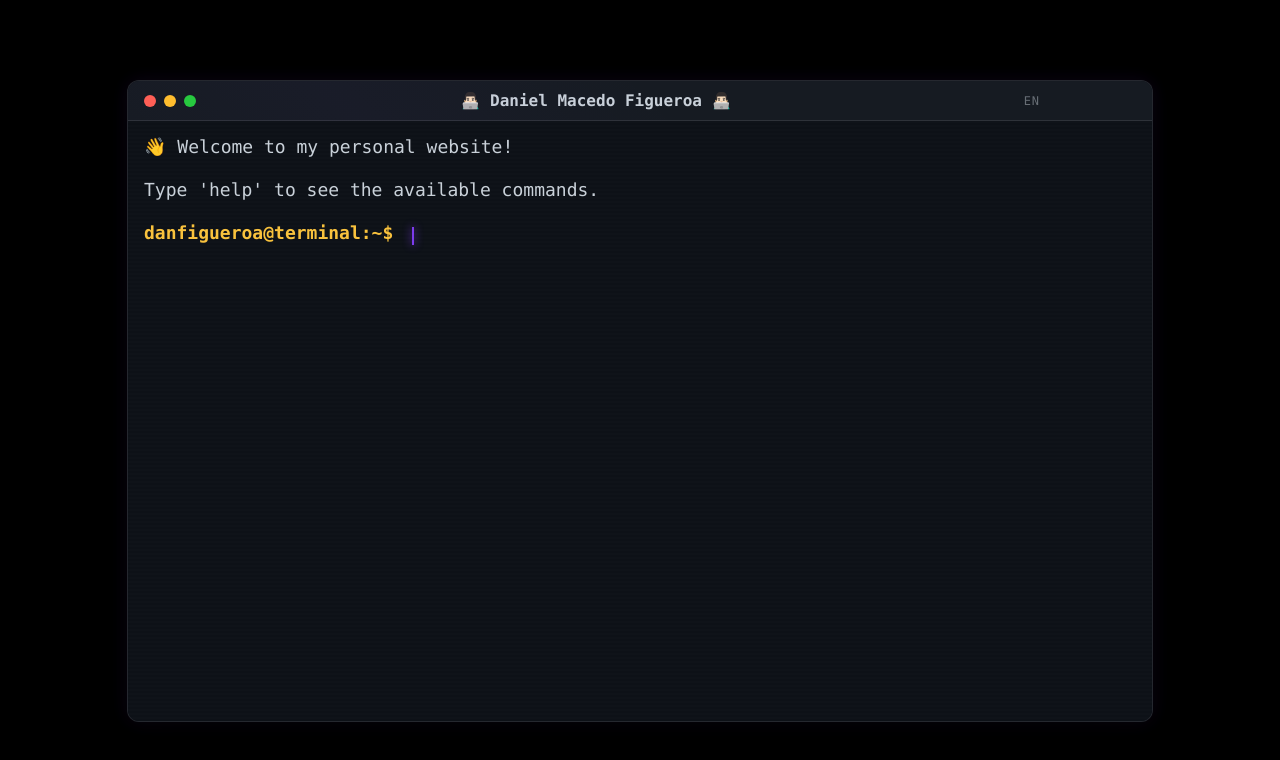
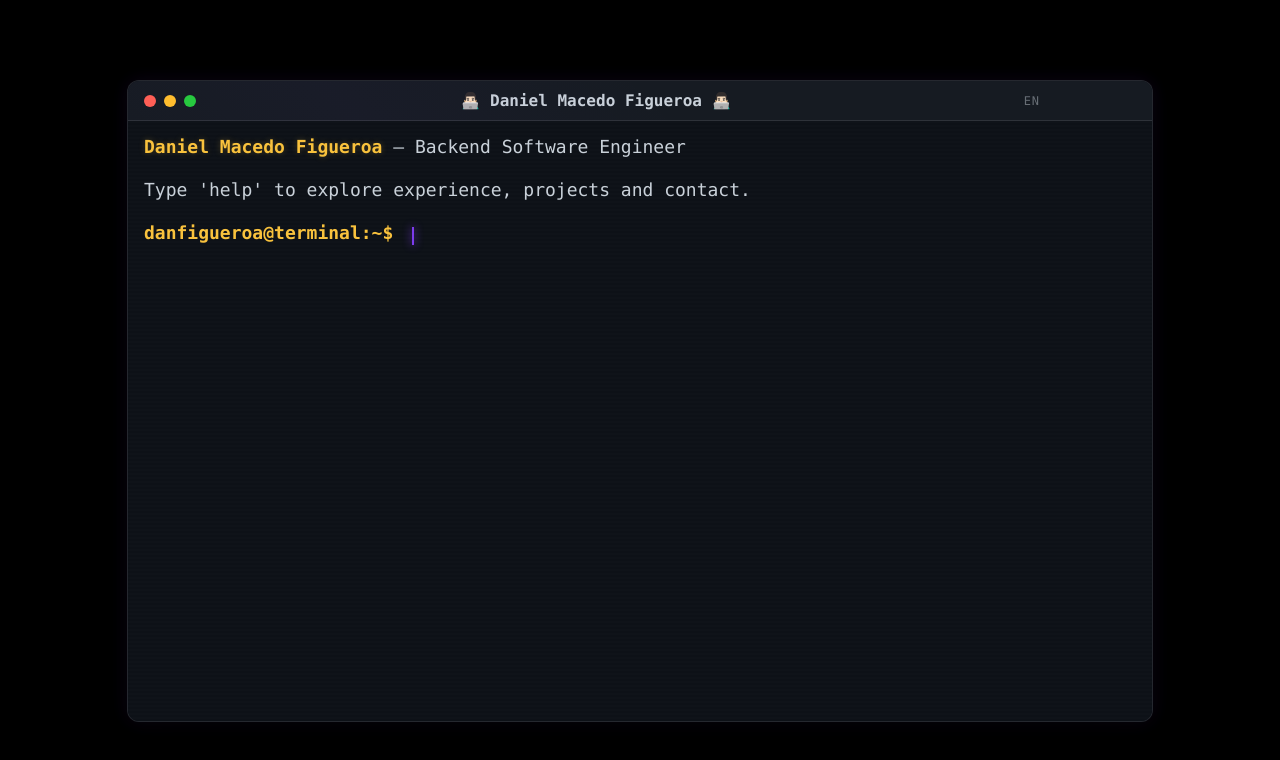
Before and after one commit to danfigueroa/daniel-figueroa, a React (Vite) app: page / in a window 1280 px wide. Shown: the top 760 px of the page. Built offline with nearby package versions, Linux system fonts and the light colour scheme.

Commit message:
feat(terminal): replace greeting with a professional intro
Show name, role and core stack instead of a generic welcome message.

```diff
--- a/src/components/Terminal.tsx
+++ b/src/components/Terminal.tsx
@@ -24,8 +24,10 @@ const PROMPT_LOCATION = 'terminal:~$ '
 
 const translations = {
     en: {
-        welcome: '👋 Welcome to my personal website!',
-        helpMsg: "Type 'help' to see the available commands.",
+        role: 'Backend Software Engineer',
+        focus: 'Node.js · TypeScript · Go · Distributed systems · Cloud',
+        helpMsg:
+            "Type 'help' to explore experience, projects and contact.",
         hint: '💡 Tab autocompletes · ↑/↓ browses history',
         langHint: "Language: English — type 'lang' to switch",
         unrecognizedCmd: (cmd: string) => `Command not recognized: ${cmd}`,
@@ -34,8 +36,10 @@ const translations = {
         langChanged: 'Language changed to English',
     },
     pt: {
-        welcome: '👋 Bem-vindo ao meu site pessoal!',
-        helpMsg: "Digite 'help' para ver os comandos disponíveis.",
+        role: 'Engenheiro de Software Backend',
+        focus: 'Node.js · TypeScript · Go · Sistemas distribuídos · Cloud',
+        helpMsg:
+            "Digite 'help' para explorar experiência, projetos e contato.",
         hint: '💡 Tab completa · ↑/↓ navega o histórico',
         langHint: "Idioma: Português — digite 'lang' para trocar",
         unrecognizedCmd: (cmd: string) => `Comando não reconhecido: ${cmd}`,
@@ -54,11 +58,22 @@ const detectLanguage = (): Language =>
 const buildWelcomeLines = (lang: Language): Line[] => {
     const t = translations[lang]
     return [
-        { content: t.welcome, id: 'welcome-0', isHtml: false, isSystem: true },
-        { content: t.helpMsg, id: 'help-1', isHtml: false, isSystem: true },
+        {
+            content: `<span class="company">Daniel Macedo Figueroa</span> — ${t.role}`,
+            id: 'welcome-0',
+            isHtml: true,
+            isSystem: true,
+        },
+        {
+            content: `<span class="hint-line">${t.focus}</span>`,
+            id: 'focus-1',
+            isHtml: true,
+            isSystem: true,
+        },
+        { content: t.helpMsg, id: 'help-2', isHtml: false, isSystem: true },
         {
             content: `<span class="hint-line">${t.hint}</span>`,
-            id: 'hint-2',
+            id: 'hint-3',
             isHtml: true,
             isSystem: true,
         },
```
